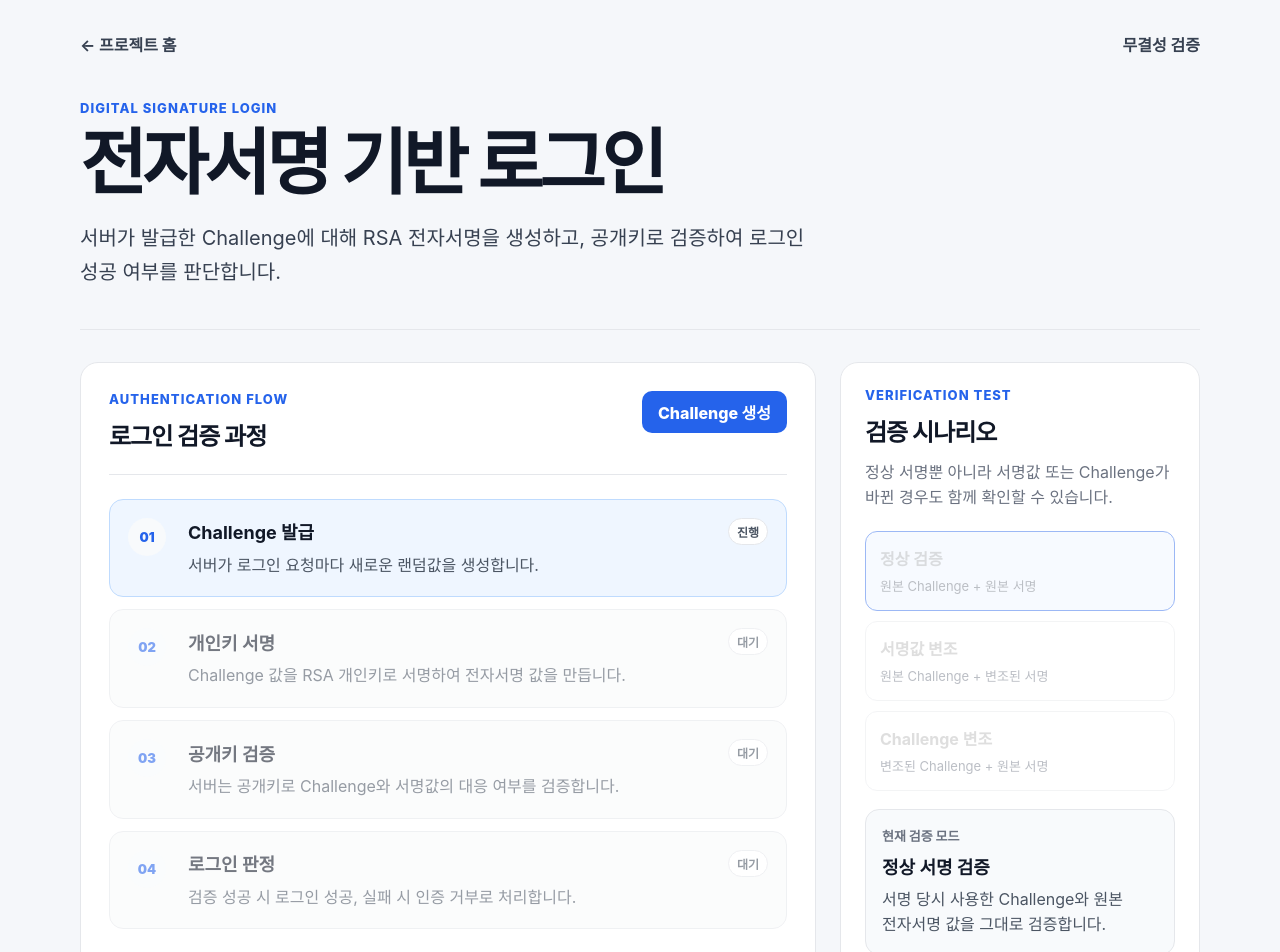
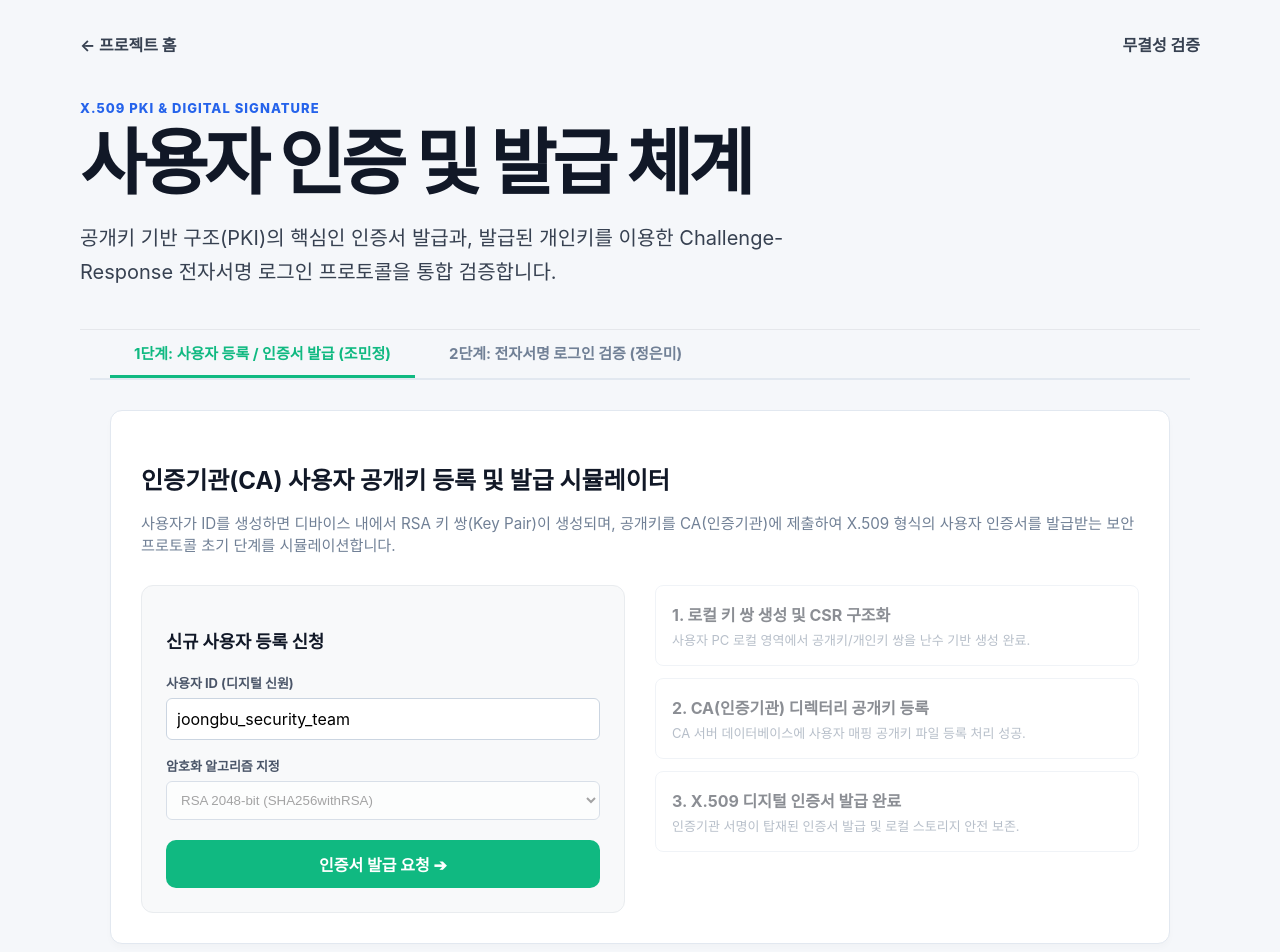
Before and after one commit to pmj2744/Security-Protocol, a Next.js app: page /signature-login in a window 1280 px wide. Shown: the top 952 px of the page. Built offline with nearby package versions, Linux system fonts and the light colour scheme.

Commit message:
Update page.tsx

```diff
--- a/src/app/signature-login/page.tsx
+++ b/src/app/signature-login/page.tsx
@@ -1,7 +1,9 @@
 "use client";
 
 import Link from "next/link";
-import { useState } from "react";
+import { useState, useEffect } from "react";
+// 주소창의 ?tab=register 파라미터를 읽어오기 위해 Next.js 훅을 추가합니다.
+import { useSearchParams } from "next/navigation";
 
 type ChallengeResponse = {
   challenge: string;
@@ -14,19 +16,38 @@ type VerifyLoginResponse = {
 };
 
 type VerifyMode = "normal" | "tamper-signature" | "tamper-challenge";
-
 type StepStatus = "idle" | "active" | "done" | "fail";
 
 export default function SignatureLoginPage() {
+  // --------------------------------------------------------
+  //  [UI 개선 핵심] 탭 전환 상태 관리 및 주소창 동기화 로직
+  // --------------------------------------------------------
+  const searchParams = useSearchParams();
+  const [activeTab, setActiveTab] = useState<"register" | "login">("register");
+
+  // 주소창의 ?tab= 값을 실시간 감지하여 UI 자동으로 전환하기
+  useEffect(() => {
+    const tabParam = searchParams.get("tab");
+    if (tabParam === "login") {
+      setActiveTab("login");
+    } else {
+      setActiveTab("register");
+    }
+  }, [searchParams]);
+
+  // --------------------------------------------------------
+  // 기존 로그인 및 상태 관리 변수들 (보존)
+  // --------------------------------------------------------
   const [challenge, setChallenge] = useState<string>("");
   const [signature, setSignature] = useState<string>("");
   const [result, setResult] = useState<VerifyLoginResponse | null>(null);
   const [mode, setMode] = useState<VerifyMode>("normal");
   const [loading, setLoading] = useState<boolean>(false);
-  const [testedData, setTestedData] = useState<{
-    challenge: string;
-    signature: string;
-  } | null>(null);
+  const [testedData, setTestedData] = useState<{ challenge: string; signature: string; } | null>(null);
+
+  // 민정님 파트(인증서 발급) 전용 시뮬레이션 상태 추가
+  const [regLoading, setRegLoading] = useState<boolean>(false);
+  const [regStep, setRegStep] = useState<number>(0);
 
   const hasChallenge = Boolean(challenge && signature);
   const hasResult = Boolean(result);
@@ -34,18 +55,15 @@ export default function SignatureLoginPage() {
   const getStepStatus = (step: number): StepStatus => {
     if (step === 1) return hasChallenge ? "done" : "active";
     if (step === 2) return hasChallenge ? "done" : "idle";
-
     if (step === 3) {
       if (!hasChallenge) return "idle";
       if (!hasResult) return "active";
       return result?.success ? "done" : "fail";
     }
-
     if (step === 4) {
       if (!hasResult) return "idle";
       return result?.success ? "done" : "fail";
     }
-
     return "idle";
   };
 
@@ -70,37 +88,39 @@ export default function SignatureLoginPage() {
     }
 
     setMode(selectedMode);
-
     let targetChallenge = challenge;
     let targetSignature = signature;
 
     if (selectedMode === "tamper-signature") {
-      targetSignature =
-        signature.slice(0, -1) + (signature.endsWith("a") ? "b" : "a");
+      targetSignature = signature.slice(0, -1) + (signature.endsWith("a") ? "b" : "a");
     }
-
     if (selectedMode === "tamper-challenge") {
       targetChallenge = `${challenge}00`;
     }
 
-    setTestedData({
-      challenge: targetChallenge,
-      signature: targetSignature,
-    });
+    setTestedData({ challenge: targetChallenge, signature: targetSignature });
 
     const response = await fetch("/api/signature-login/verify", {
       method: "POST",
-      headers: {
-        "Content-Type": "application/json",
-      },
-      body: JSON.stringify({
-        challenge: targetChallenge,
-        signature: targetSignature,
-      }),
+      headers: { "Content-Type": "application/json" },
+      body: JSON.stringify({ challenge: targetChallenge, signature: targetSignature }),
     });
 
     const data = (await response.json()) as VerifyLoginResponse;
     setResult(data);
+  };
+
+  // 민정님 파트: 인증서 발급 모의 프로세스 함수
+  const handleRegisterSimulation = () => {
+    setRegLoading(true);
+    setRegStep(1);
+    setTimeout(() => {
+      setRegStep(2);
+      setTimeout(() => {
+        setRegStep(3);
+        setRegLoading(false);
+      }, 1500);
+    }, 1500);
   };
 
   const modeLabel = {
@@ -110,32 +130,113 @@ export default function SignatureLoginPage() {
   }[mode];
 
   const modeDescription = {
-    normal:
-      "서명 당시 사용한 Challenge와 원본 전자서명 값을 그대로 검증합니다.",
-    "tamper-signature":
-      "전자서명 값의 일부를 변경한 뒤 검증합니다. 서명값이 달라졌기 때문에 검증에 실패해야 합니다.",
-    "tamper-challenge":
-      "서명 당시 사용한 Challenge와 다른 값을 검증합니다. 서명 대상 데이터가 달라졌기 때문에 검증에 실패해야 합니다.",
+    normal: "서명 당시 사용한 Challenge와 원본 전자서명 값을 그대로 검증합니다.",
+    "tamper-signature": "전자서명 값의 일부를 변경한 뒤 검증합니다. 서명값이 달라졌기 때문에 검증에 실패해야 합니다.",
+    "tamper-challenge": "서명 당시 사용한 Challenge와 다른 값을 검증합니다. 서명 대상 데이터가 달라졌기 때문에 검증에 실패해야 합니다.",
   }[mode];
 
   return (
-    <main className="site">
+    <main className="site" style={{ paddingBottom: '60px' }}>
       <nav className="subnav">
         <Link href="/">← 프로젝트 홈</Link>
         <Link href="/integrity-check">무결성 검증</Link>
       </nav>
 
+      {/* 1. 상단 인트로 헤더 구역 */}
       <header className="page-header">
         <div>
-          <p className="eyebrow">Digital Signature Login</p>
-          <h1>전자서명 기반 로그인</h1>
+          <p className="eyebrow">X.509 PKI & Digital Signature</p>
+          <h1>사용자 인증 및 발급 체계</h1>
           <p className="lead">
-            서버가 발급한 Challenge에 대해 RSA 전자서명을 생성하고, 공개키로
-            검증하여 로그인 성공 여부를 판단합니다.
+            공개키 기반 구조(PKI)의 핵심인 인증서 발급과, 발급된 개인키를 이용한 Challenge-Response 전자서명 로그인 프로토콜을 통합 검증합니다.
           </p>
         </div>
       </header>
 
+      {/* 📊 [✨ UI 대혁신] 발표 동선을 지배할 상단 스위칭 탭 디자인 구역 */}
+      <div style={{ maxWidth: '1100px', margin: '0 auto 30px auto', padding: '0 20px', display: 'flex', gap: '10px', borderBottom: '2px solid #e2e8f0' }}>
+        <button
+          onClick={() => setActiveTab("register")}
+          style={{
+            padding: '12px 24px', fontSize: '15px', fontWeight: 'bold', background: 'none', border: 'none',
+            borderBottom: activeTab === "register" ? '3px solid #10b981' : '3px solid transparent',
+            color: activeTab === "register" ? '#10b981' : '#718096', cursor: 'pointer', transition: 'all 0.2s'
+          }}
+        >
+           1단계: 사용자 등록 / 인증서 발급 (조민정)
+        </button>
+        <button
+          onClick={() => setActiveTab("login")}
+          style={{
+            padding: '12px 24px', fontSize: '15px', fontWeight: 'bold', background: 'none', border: 'none',
+            borderBottom: activeTab === "login" ? '3px solid #3b82f6' : '3px solid transparent',
+            color: activeTab === "login" ? '#3b82f6' : '#718096', cursor: 'pointer', transition: 'all 0.2s'
+          }}
+        >
+           2단계: 전자서명 로그인 검증 (정은미)
+        </button>
+      </div>
+
+      {/* -------------------------------------------------------- */}
+      {/* 화면 1: [조민정 담당] 사용자 등록 및 인증서 발급 UI 구역 */}
+      {/* -------------------------------------------------------- */}
+      {activeTab === "register" && (
+        <section style={{ maxWidth: '1100px', margin: '0 auto', padding: '0 20px' }}>
+          <div style={{ backgroundColor: '#fff', border: '1px solid #e2e8f0', borderRadius: '12px', padding: '30px', boxShadow: '0 4px 6px rgba(0,0,0,0.02)' }}>
+            <h2 style={{ fontSize: '1.5rem', fontWeight: 'bold', marginBottom: '10px' }}>인증기관(CA) 사용자 공개키 등록 및 발급 시뮬레이터</h2>
+            <p style={{ color: '#718096', marginBottom: '30px', fontSize: '0.95rem' }}>
+              사용자가 ID를 생성하면 디바이스 내에서 RSA 키 쌍(Key Pair)이 생성되며, 공개키를 CA(인증기관)에 제출하여 X.509 형식의 사용자 인증서를 발급받는 보안 프로토콜 초기 단계를 시뮬레이션합니다.
+            </p>
+
+            <div style={{ display: 'grid', gridTemplateColumns: '1fr 1fr', gap: '30px', alignItems: 'start' }}>
+              <div style={{ background: '#f8f9fa', padding: '24px', borderRadius: '12px', border: '1px solid #e9ecef' }}>
+                <h3 style={{ fontSize: '1.1rem', fontWeight: 'bold', marginBottom: '20px' }}>신규 사용자 등록 신청</h3>
+                <div style={{ marginBottom: '16px' }}>
+                  <label style={{ display: 'block', fontSize: '13px', fontWeight: 'bold', color: '#4a5568', marginBottom: '6px' }}>사용자 ID (디지털 신원)</label>
+                  <input type="text" placeholder="joongbu_security_team" defaultValue="joongbu_security_team" style={{ width: '100%', padding: '10px', borderRadius: '6px', border: '1px solid #cbd5e1' }} readOnly />
+                </div>
+                <div style={{ marginBottom: '20px' }}>
+                  <label style={{ display: 'block', fontSize: '13px', fontWeight: 'bold', color: '#4a5568', marginBottom: '6px' }}>암호화 알고리즘 지정</label>
+                  <select style={{ width: '100%', padding: '10px', borderRadius: '6px', border: '1px solid #cbd5e1', background: '#fff' }} disabled>
+                    <option>RSA 2048-bit (SHA256withRSA)</option>
+                  </select>
+                </div>
+                <button className="button primary" style={{ width: '100%', backgroundColor: '#10b981', padding: '12px', fontWeight: 'bold' }} onClick={handleRegisterSimulation} disabled={regLoading}>
+                  {regLoading ? "인증 키 쌍 생성 및 CA 발급 요청 중..." : "인증서 발급 요청 ➔"}
+                </button>
+              </div>
+
+              <div style={{ display: 'flex', flexDirection: 'column', gap: '12px' }}>
+                <div style={{ padding: '16px', background: regStep >= 1 ? '#e8f5e9' : '#fff', border: '1px solid #e2e8f0', borderRadius: '8px', opacity: regStep >= 1 ? 1 : 0.5 }}>
+                  <strong style={{ display: 'block', color: regStep >= 1 ? '#2e7d32' : '#1a202c' }}>1. 로컬 키 쌍 생성 및 CSR 구조화</strong>
+                  <p style={{ margin: '4px 0 0 0', fontSize: '13px', color: '#718096' }}>사용자 PC 로컬 영역에서 공개키/개인키 쌍을 난수 기반 생성 완료.</p>
+                </div>
+                <div style={{ padding: '16px', background: regStep >= 2 ? '#e8f5e9' : '#fff', border: '1px solid #e2e8f0', borderRadius: '8px', opacity: regStep >= 2 ? 1 : 0.5 }}>
+                  <strong style={{ display: 'block', color: regStep >= 2 ? '#2e7d32' : '#1a202c' }}>2. CA(인증기관) 디렉터리 공개키 등록</strong>
+                  <p style={{ margin: '4px 0 0 0', fontSize: '13px', color: '#718096' }}>CA 서버 데이터베이스에 사용자 매핑 공개키 파일 등록 처리 성공.</p>
+                </div>
+                <div style={{ padding: '16px', background: regStep >= 3 ? '#e8f5e9' : '#fff', border: '1px solid #e2e8f0', borderRadius: '8px', opacity: regStep >= 3 ? 1 : 0.5 }}>
+                  <strong style={{ display: 'block', color: regStep >= 3 ? '#2e7d32' : '#1a202c' }}>3. X.509 디지털 인증서 발급 완료</strong>
+                  <p style={{ margin: '4px 0 0 0', fontSize: '13px', color: '#718096' }}>인증기관 서명이 탑재된 인증서 발급 및 로컬 스토리지 안전 보존.</p>
+                </div>
+
+                {regStep === 3 && (
+                  <div style={{ marginTop: '10px', textAlign: 'center' }}>
+                    <button onClick={() => setActiveTab("login")} style={{ padding: '8px 16px', backgroundColor: '#3b82f6', color: '#fff', border: 'none', borderRadius: '20px', fontWeight: 'bold', cursor: 'pointer' }}>
+                       다음 단계: 발급된 인증서로 로그인 테스트 가기 ➔
+                    </button>
+                  </div>
+                )}
+              </div>
+            </div>
+          </div>
+        </section>
+      )}
+
+      {/* -------------------------------------------------------- */}
+      {/*  화면 2: [정은미 담당] 기존 전자서명 로그인 시연 UI 구역 */}
+      {/* -------------------------------------------------------- */}
+      {activeTab === "login" && (
         <section className="signature-board">
           <section className="signature-panel">
             <div className="panel-head">
@@ -143,40 +244,16 @@ export default function SignatureLoginPage() {
                 <p className="eyebrow">Authentication Flow</p>
                 <h2>로그인 검증 과정</h2>
               </div>
-
               <button className="button primary" onClick={getChallenge}>
                 {loading ? "생성 중" : "Challenge 생성"}
               </button>
             </div>
 
             <div className="step-track">
-            <ProcessStep
-              number="01"
-              title="Challenge 발급"
-              description="서버가 로그인 요청마다 새로운 랜덤값을 생성합니다."
-              status={getStepStatus(1)}
-            />
-
-            <ProcessStep
-              number="02"
-              title="개인키 서명"
-              description="Challenge 값을 RSA 개인키로 서명하여 전자서명 값을 만듭니다."
-              status={getStepStatus(2)}
-            />
-
-            <ProcessStep
-              number="03"
-              title="공개키 검증"
-              description="서버는 공개키로 Challenge와 서명값의 대응 여부를 검증합니다."
-              status={getStepStatus(3)}
-            />
-
-            <ProcessStep
-              number="04"
-              title="로그인 판정"
-              description="검증 성공 시 로그인 성공, 실패 시 인증 거부로 처리합니다."
-              status={getStepStatus(4)}
-            />
+              <ProcessStep number="01" title="Challenge 발급" description="서버가 로그인 요청마다 새로운 랜덤값을 생성합니다." status={getStepStatus(1)} />
+              <ProcessStep number="02" title="개인키 서명" description="Challenge 값을 RSA 개인키로 서명하여 전자서명 값을 만듭니다." status={getStepStatus(2)} />
+              <ProcessStep number="03" title="공개키 검증" description="서버는 공개키로 Challenge와 서명값의 대응 여부를 검증합니다." status={getStepStatus(3)} />
+              <ProcessStep number="04" title="로그인 판정" description="검증 성공 시 로그인 성공, 실패 시 인증 거부로 처리합니다." status={getStepStatus(4)} />
             </div>
 
             <div className="data-section">
@@ -195,13 +272,7 @@ export default function SignatureLoginPage() {
                   <span>Digital Signature</span>
                   <strong>{signature ? "Signed" : "Waiting"}</strong>
                 </div>
-              <textarea
-                value={
-                  signature || "Challenge가 생성되면 전자서명 값이 표시됩니다."
-                }
-                readOnly
-                className={!signature ? "placeholder" : ""}
-              />
+                <textarea value={signature || "Challenge가 생성되면 전자서명 값이 표시됩니다."} readOnly className={!signature ? "placeholder" : ""} />
               </div>
             </div>
           </section>
@@ -209,39 +280,18 @@ export default function SignatureLoginPage() {
           <aside className="verify-panel">
             <p className="eyebrow">Verification Test</p>
             <h2>검증 시나리오</h2>
-          <p className="side-desc">
-            정상 서명뿐 아니라 서명값 또는 Challenge가 바뀐 경우도 함께 확인할
-            수 있습니다.
-          </p>
+            <p className="side-desc">정상 서명뿐 아니라 서명값 또는 Challenge가 바뀐 경우도 함께 확인할 수 있습니다.</p>
 
             <div className="scenario-list">
-            <button
-              className={mode === "normal" ? "scenario active" : "scenario"}
-              onClick={() => verifyLogin("normal")}
-              disabled={!hasChallenge}
-            >
+              <button className={mode === "normal" ? "scenario active" : "scenario"} onClick={() => verifyLogin("normal")} disabled={!hasChallenge}>
                 <strong>정상 검증</strong>
                 <span>원본 Challenge + 원본 서명</span>
               </button>
-
-            <button
-              className={
-                mode === "tamper-signature" ? "scenario active" : "scenario"
-              }
-              onClick={() => verifyLogin("tamper-signature")}
-              disabled={!hasChallenge}
-            >
+              <button className={mode === "tamper-signature" ? "scenario active" : "scenario"} onClick={() => verifyLogin("tamper-signature")} disabled={!hasChallenge}>
                 <strong>서명값 변조</strong>
                 <span>원본 Challenge + 변조된 서명</span>
               </button>
-
-            <button
-              className={
-                mode === "tamper-challenge" ? "scenario active" : "scenario"
-              }
-              onClick={() => verifyLogin("tamper-challenge")}
-              disabled={!hasChallenge}
-            >
+              <button className={mode === "tamper-challenge" ? "scenario active" : "scenario"} onClick={() => verifyLogin("tamper-challenge")} disabled={!hasChallenge}>
                 <strong>Challenge 변조</strong>
                 <span>변조된 Challenge + 원본 서명</span>
               </button>
@@ -269,36 +319,19 @@ export default function SignatureLoginPage() {
 
             {result && (
               <div className={result.success ? "result success" : "result fail"}>
-              <strong>
-                {result.success ? "로그인 성공" : "로그인 실패"}
-              </strong>
+                <strong>{result.success ? "로그인 성공" : "로그인 실패"}</strong>
                 <p>{result.message}</p>
               </div>
             )}
           </aside>
         </section>
+      )}
     </main>
   );
 }
 
-function ProcessStep({
-  number,
-  title,
-  description,
-  status,
-}: {
-  number: string;
-  title: string;
-  description: string;
-  status: StepStatus;
-}) {
-  const statusText = {
-    idle: "대기",
-    active: "진행",
-    done: "완료",
-    fail: "실패",
-  }[status];
-
+function ProcessStep({ number, title, description, status, }: { number: string; title: string; description: string; status: StepStatus; }) {
+  const statusText = { idle: "대기", active: "진행", done: "완료", fail: "실패", }[status];
   return (
     <article className={`process-line ${status}`}>
       <div className="process-number">{number}</div>
```
Lines whose indentation alone changed are shown as unchanged.
